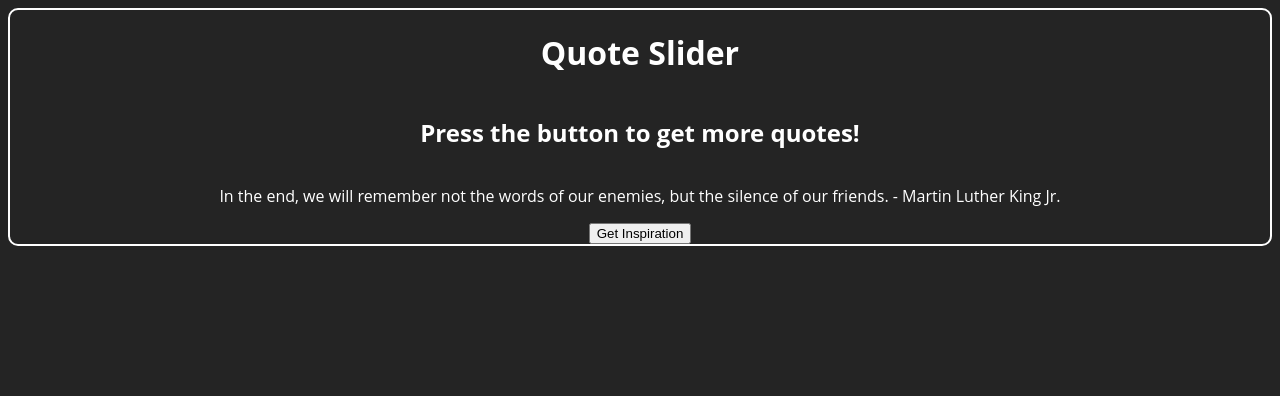
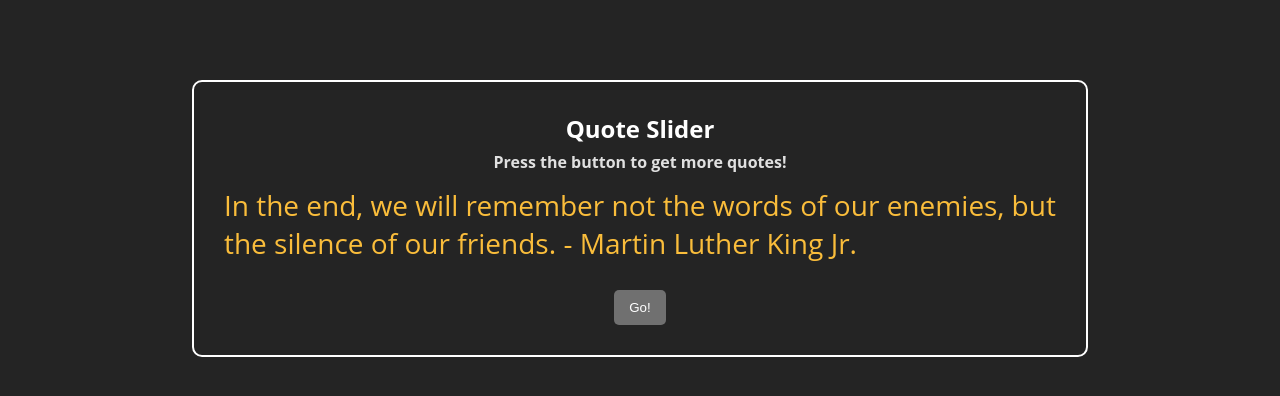
Before and after one commit to strejodv/Quote-Generator, a React (Vite) app: page / in a window 1280 px wide. Shown: the top 396 px of the page. Built offline with nearby package versions, Linux system fonts and the light colour scheme.

Commit message:
final css

```diff
--- a/src/Slider.jsx
+++ b/src/Slider.jsx
@@ -10,7 +10,7 @@
 function Slider () {
 
     const [quote, setQuote] = useState ([
-            "The only limit to our realization of tomorrow is our doubts of today. - Franklin D. Roosevelt",
+            "The only limit to our realization of tomorrow is our doubts of today.' - Franklin D. Roosevelt",
             "In the end, we will remember not the words of our enemies, but the silence of our friends. - Martin Luther King Jr.",
             "The purpose of our lives is to be happy. - Dalai Lama",
             "Life is what happens when you're busy making other plans. - John Lennon",
@@ -31,7 +31,7 @@
                 <h1>Quote Slider</h1>
                 <h2>Press the button to get more quotes!</h2>
                 <p>{randomQuote}</p>
-                <button onClick={handleGetQuote}>Get Inspiration</button>
+                <button onClick={handleGetQuote}>Go!</button>
             </div>
         </div>
         </>
--- a/src/index.css
+++ b/src/index.css
@@ -1,16 +1,69 @@
-:root {
+html, body{
     margin: 0;
     padding: 0;
+    width: 100%;
+    height: 100%;
     background-color: #242424;
     color: rgb(255, 255, 255);
     font-family: 'Open Sans', sans-serif;
   }
+
+.box {
+  display: flex;
+  flex-direction: column;
+  justify-content: center;
+  align-items: center;
+  box-sizing: border-box;
+  transform: translateY(80px);
+  width: 100%;
+}
 
 .actualSlider {
     display: flex;
     flex-direction: column;
     justify-content: center;
     align-items: center;
+    box-sizing: border-box;
+    width: 70%;
+    padding: 30px;
     border: 2px solid;
     border-radius: 10px;
 }
+
+.actualSlider h1 {
+  font-size: 24px;
+  margin-top: 0;
+  color: rgb(255, 255, 255);
+}
+
+.actualSlider h2 {
+  font-size: 16px;
+  margin-top: -10px;
+  color: rgb(224, 224, 224);
+}
+
+.actualSlider p {
+  font-weight: 500;
+  font-size: 28px;
+  margin-top: 0px;
+  color: rgb(250, 189, 59);
+}
+
+.actualSlider button {
+ background-color: rgb(112, 112, 112);
+ color: white;
+ border: none;
+ border-radius: 5px;
+ padding: 10px 15px;
+ cursor: pointer;
+}
+
+.actualSlider button:hover {
+  transform: scale(1.05);
+  background-color: rgb(32, 32, 32);
+  color: white;
+  border: none;
+  border-radius: 5px;
+  padding: 10px 15px;
+  cursor: pointer;
+ }
```
